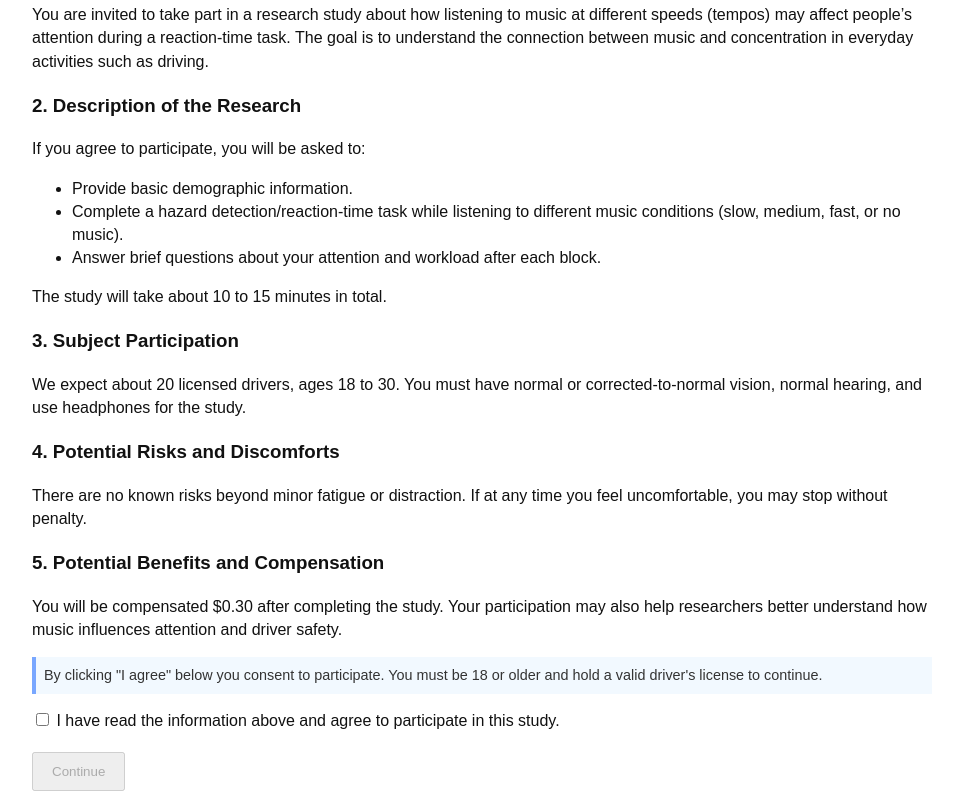
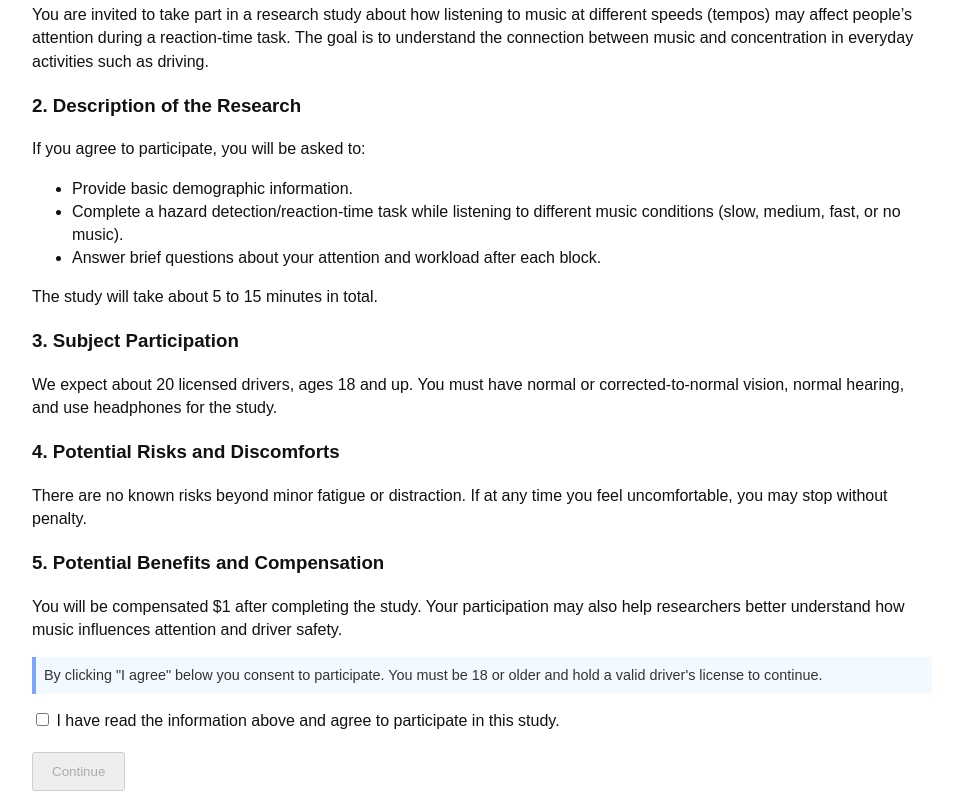
Before and after one commit to Jabrow96/Music-Tempo, a plain HTML site: page index.html in a window 1280 px wide. Shown: the part 346-1157 px from the top of the page, without its empty margins (158-1121 px from the left). Drawn offline with nearby package versions, Linux system fonts and the light colour scheme.

Commit message:
no more completion code and changed details

```diff
--- a/index.html
+++ b/index.html
@@ -58,16 +58,16 @@
       <li>Complete a hazard detection/reaction-time task while listening to different music conditions (slow, medium, fast, or no music).</li>
       <li>Answer brief questions about your attention and workload after each block.</li>
     </ul>
-    <p>The study will take about 10 to 15 minutes in total.</p>
+    <p>The study will take about 5 to 15 minutes in total.</p>
 
     <h3>3. Subject Participation</h3>
-    <p>We expect about 20 licensed drivers, ages 18 to 30. You must have normal or corrected-to-normal vision, normal hearing, and use headphones for the study.</p>
+    <p>We expect about 20 licensed drivers, ages 18 and up. You must have normal or corrected-to-normal vision, normal hearing, and use headphones for the study.</p>
 
     <h3>4. Potential Risks and Discomforts</h3>
     <p>There are no known risks beyond minor fatigue or distraction. If at any time you feel uncomfortable, you may stop without penalty.</p>
 
     <h3>5. Potential Benefits and Compensation</h3>
-    <p>You will be compensated $0.30 after completing the study. Your participation may also help researchers better understand how music influences attention and driver safety.</p>
+    <p>You will be compensated $1 after completing the study. Your participation may also help researchers better understand how music influences attention and driver safety.</p>
 
     <p class="note">By clicking "I agree" below you consent to participate. You must be 18 or older and hold a valid driver's license to continue.</p>
 
@@ -194,9 +194,6 @@
     <p>This research aims to investigate the impact of music tempo on attention during a reaction-time task that simulates aspects of driving. Previous studies suggest that music can both help and hinder attention, depending on tempo and task difficulty. By collecting data on simulator scores and self-reported distraction, we hope to better understand how music listening may influence safety-related behaviors.</p>
 
     <p class="note">Please do not share specific details of this study with others who may participate. You may say you took part in a psychology experiment about attention.</p>
-
-    <p><strong>Your completion code:</strong> <span id="completionCode"></span></p>
-    <p>Use this code to claim your compensation. Copy it now, and paste it in the payment/credit form on the site where you found this study.</p>
 
     <div style="margin-top:12px;">
       <button id="downloadCSV">Download your responses (researcher copy)</button>
```
